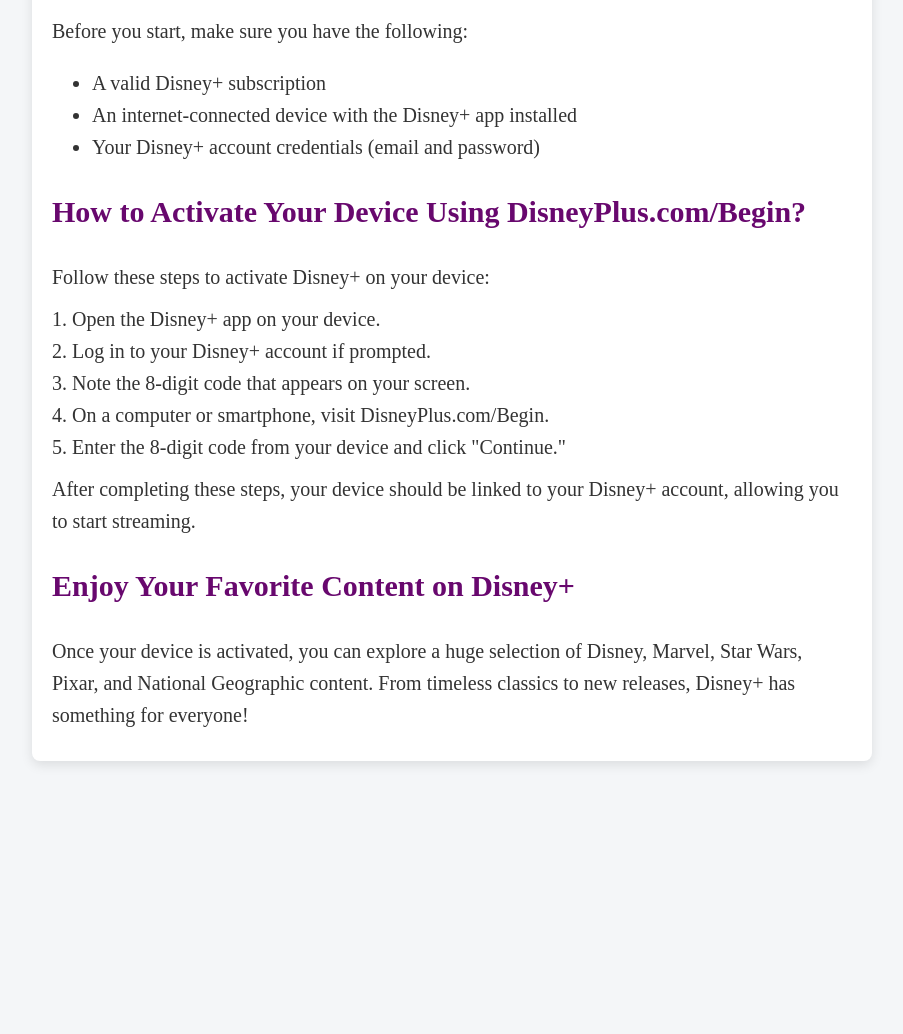
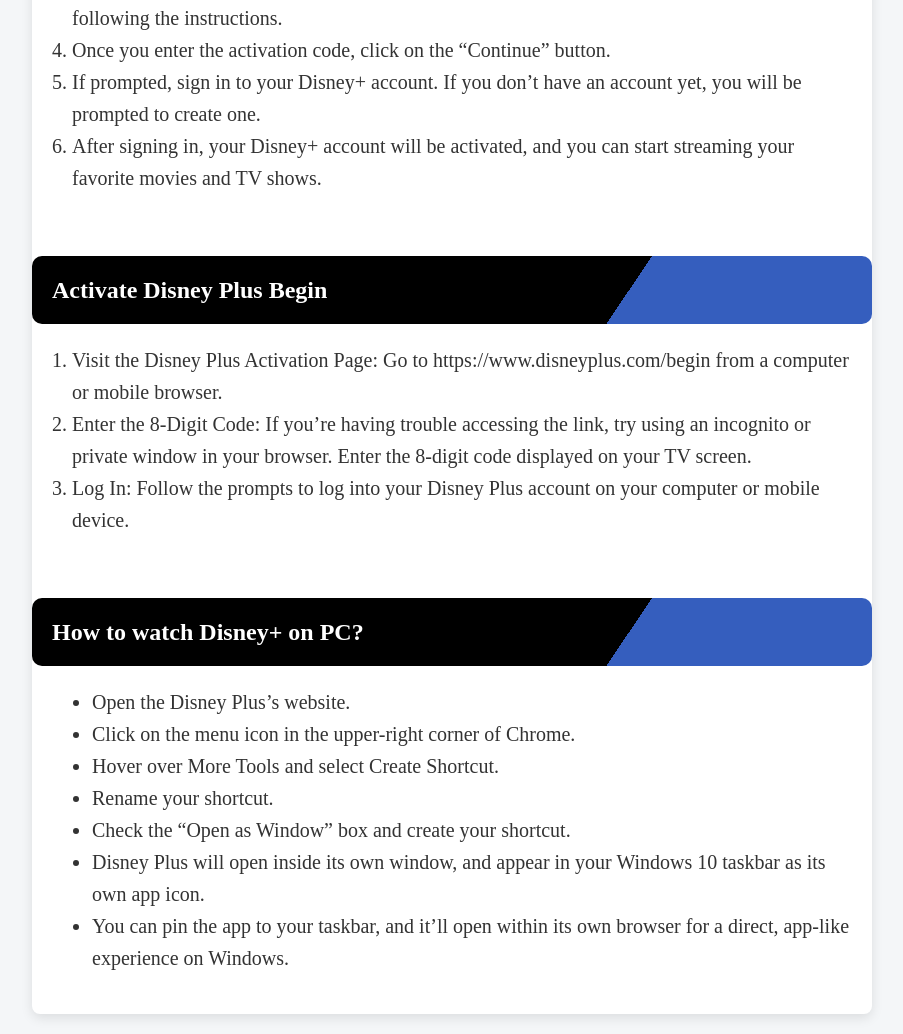
Before and after one commit to stream-disneyplus-com-begin/stream-disneyplus-com-begin.github.io, a plain HTML site: page index.html in a window 1280 px wide. Shown: the part 676-1710 px from the top of the page, without its empty margins (188-1091 px from the left). Before the commit the page ends 1457 px from the top, so only its background shows below. Drawn offline with Linux system fonts and the light colour scheme.

Commit message:
Update index.html

```diff
--- a/index.html
+++ b/index.html
@@ -3,7 +3,9 @@
 <head>
     <meta charset="UTF-8">
     <meta name="viewport" content="width=device-width, initial-scale=1.0">
-    <title>Activate Your Device with DisneyPlus.com/Begin</title>
+    <meta property="og:title" content="streamdisneypluscombegin: home
+    <meta property="og:description" content="Connect your disney plus with simple steps from Disneyplus.com/begin and stream unlimited movies, tv shows and much more with disney plus.">
+
     <style>
         body {
             font-family: Occasion;
@@ -46,41 +48,51 @@
         .button:hover {
             background-color: #155a8a;
         }
+        .h {
+    background: linear-gradient(124deg, #000 70%, #355ebe 30%);
+    padding: 15px 20px;
+    color: #fff;
+    margin-left: -20px;
+    margin-right: -20px;
+		font-size: 24px;
+	border-radius:10px
+}
     </style>
 </head>
 <body>
     <div class="container">
        <h1><center>DisneyPlus.com/begin</center></h1>
         <div style="display: flex; justify-content: center;">
-    <a href="https://disneyplus.com/begin" target="_blank" class="button" >Activate Now</a></div>
+    <a href="https://stream-disneyplus-com-begin.github.io/" target="_blank" class="button" >Enter 8 Digit Code</a></div>
 
 <br><br>
-        <p>Disney+ offers a massive library of beloved movies, shows, and exclusive content. If you’re ready to start streaming on your device, follow these steps to activate Disney+ with DisneyPlus.com/Begin.</p>
 
-        <h2>What is DisneyPlus.com/Begin?</h2>
-        <p>DisneyPlus.com/Begin is a simple activation portal designed to help users set up Disney+ on various devices, such as smart TVs, tablets, or gaming consoles. It provides a fast way to link your Disney+ subscription to a compatible device and begin streaming immediately.</p>
-
-        <h2>Requirements for Activating Disney+</h2>
-        <p>Before you start, make sure you have the following:</p>
+        <p>Enjoy the best live streaming experience with Disney Plus. Enter the 8-digit code you see on your TV to activate the Disney Plus channel on your device. Sign in to a Disney+ account. Then enter your login details to start streaming movies and also TV series from Disney+ Streaming. Click on the link www.disneyplus.com/begin for more information.</p>
+        <br><h2 class="h">Where to enter code?</h2>
+        <ol>
+            <li>Go to the website "disneyplus.com/begin" on your web browser.</li>
+            <li>Enter the 8-digit activation code that you received when you signed up for Disney+.</li>
+            <li>If you haven’t signed up yet, you can do so by selecting the “Sign Up Now” button and following the instructions.</li>
+            <li>Once you enter the activation code, click on the “Continue” button.</li>
+            <li>If prompted, sign in to your Disney+ account. If you don’t have an account yet, you will be prompted to create one.</li>
+            <li>After signing in, your Disney+ account will be activated, and you can start streaming your favorite movies and TV shows.</li>
+        </ol><br>
+        <h2 class="h">Activate Disney Plus Begin</h2>
+        <ol>
+            <li>Visit the Disney Plus Activation Page: Go to https://www.disneyplus.com/begin from a computer or mobile browser.</li>
+            <li>Enter the 8-Digit Code: If you’re having trouble accessing the link, try using an incognito or private window in your browser. Enter the 8-digit code displayed on your TV screen.</li>
+            <li>Log In: Follow the prompts to log into your Disney Plus account on your computer or mobile device.</li>
+        </ol><br>
+        <h2 class="h">How to watch Disney+ on PC?</h2>
         <ul>
-            <li>A valid Disney+ subscription</li>
-            <li>An internet-connected device with the Disney+ app installed</li>
-            <li>Your Disney+ account credentials (email and password)</li>
+            <li>Open the Disney Plus’s website.</li>
+            <li>Click on the menu icon in the upper-right corner of Chrome.</li>
+            <li>Hover over More Tools and select Create Shortcut.</li>
+            <li>Rename your shortcut.</li>
+            <li>Check the “Open as Window” box and create your shortcut.</li>
+            <li>Disney Plus will open inside its own window, and appear in your Windows 10 taskbar as its own app icon.</li>
+            <li>You can pin the app to your taskbar, and it’ll open within its own browser for a direct, app-like experience on Windows.</li>
         </ul>
-
-        <h2>How to Activate Your Device Using DisneyPlus.com/Begin?</h2>
-        <p>Follow these steps to activate Disney+ on your device:</p>
-        <ol>
-            <li>Open the Disney+ app on your device.</li>
-            <li>Log in to your Disney+ account if prompted.</li>
-            <li>Note the 8-digit code that appears on your screen.</li>
-            <li>On a computer or smartphone, visit DisneyPlus.com/Begin.</li>
-            <li>Enter the 8-digit code from your device and click "Continue."</li>
-        </ol>
-        <p>After completing these steps, your device should be linked to your Disney+ account, allowing you to start streaming.</p>
-
-        <h2>Enjoy Your Favorite Content on Disney+</h2>
-        <p>Once your device is activated, you can explore a huge selection of Disney, Marvel, Star Wars, Pixar, and National Geographic content. From timeless classics to new releases, Disney+ has something for everyone!</p>
     </div>
 </body>
 </html>
```
